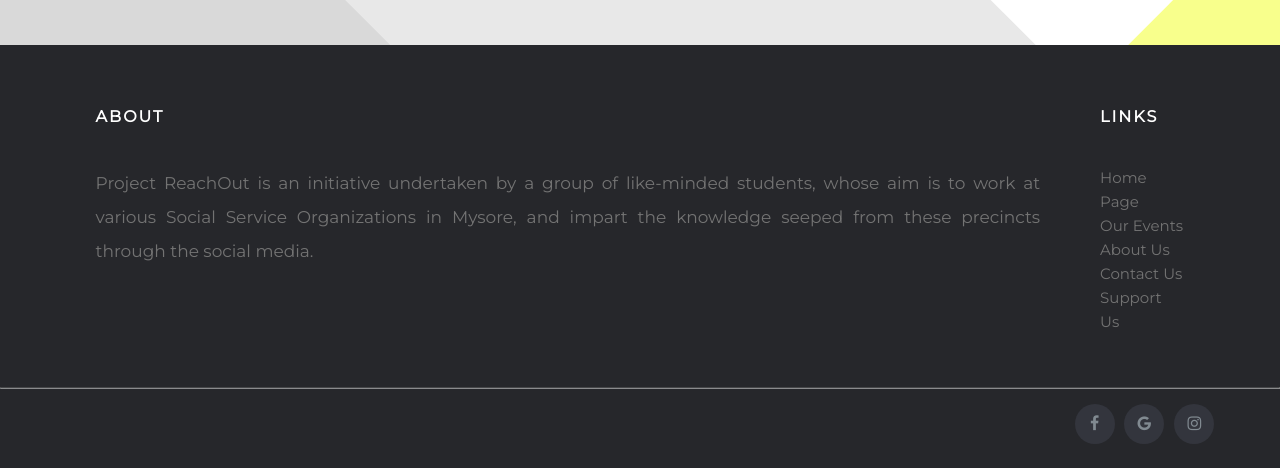
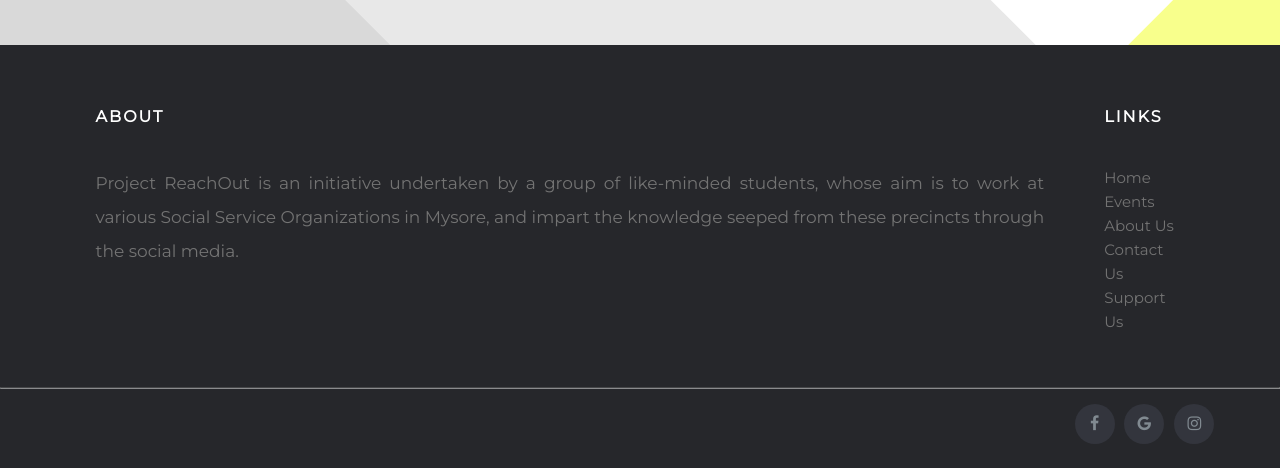
Before and after one commit to Wanderish/ProjectReachOut, a Flask app: page / in a window 1280 px wide. Shown: the part 1387-1855 px from the top of the page. Run offline with Flask 2, Linux system fonts and the light colour scheme; data that the repository does not hold is empty; some libraries are stand-ins or nearby versions.

Commit message:
minor changes in the footer

```diff
--- a/templates/navbar-footer.html
+++ b/templates/navbar-footer.html
@@ -435,8 +435,8 @@
                 <div class="col-xs-6 col-md-3">
                   <h6>Links</h6>
                   <ul class="footer-links">
-                   <li><a href="/">Home Page</a></li>
-                   <li><a href="events.html">Our Events</a></li>
+                   <li><a href="/">Home</a></li>
+                   <li><a href="events.html">Events</a></li>
                    <li><a href="about.html">About Us</a></li>
                    <li><a href="contact.html">Contact Us</a></li>
                    <li><a href="supportUs.html">Support Us</a></li>
```
